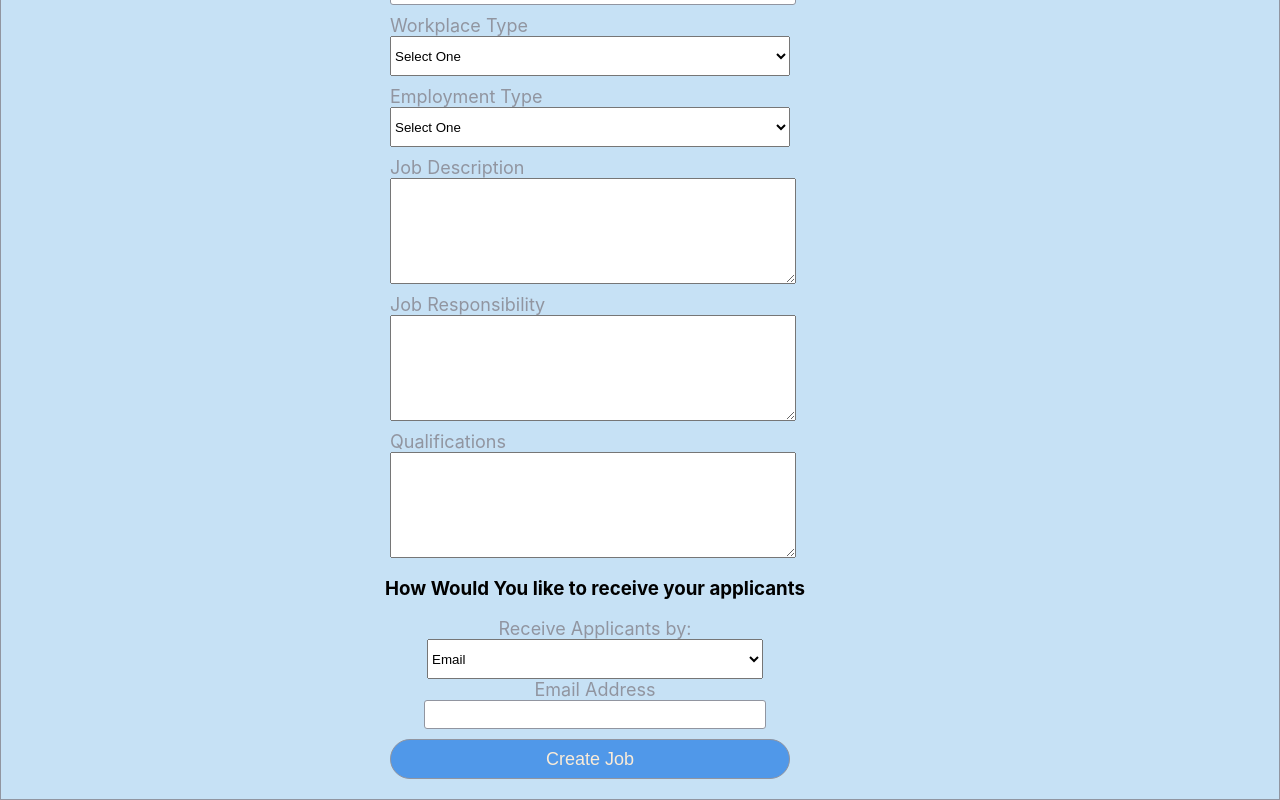
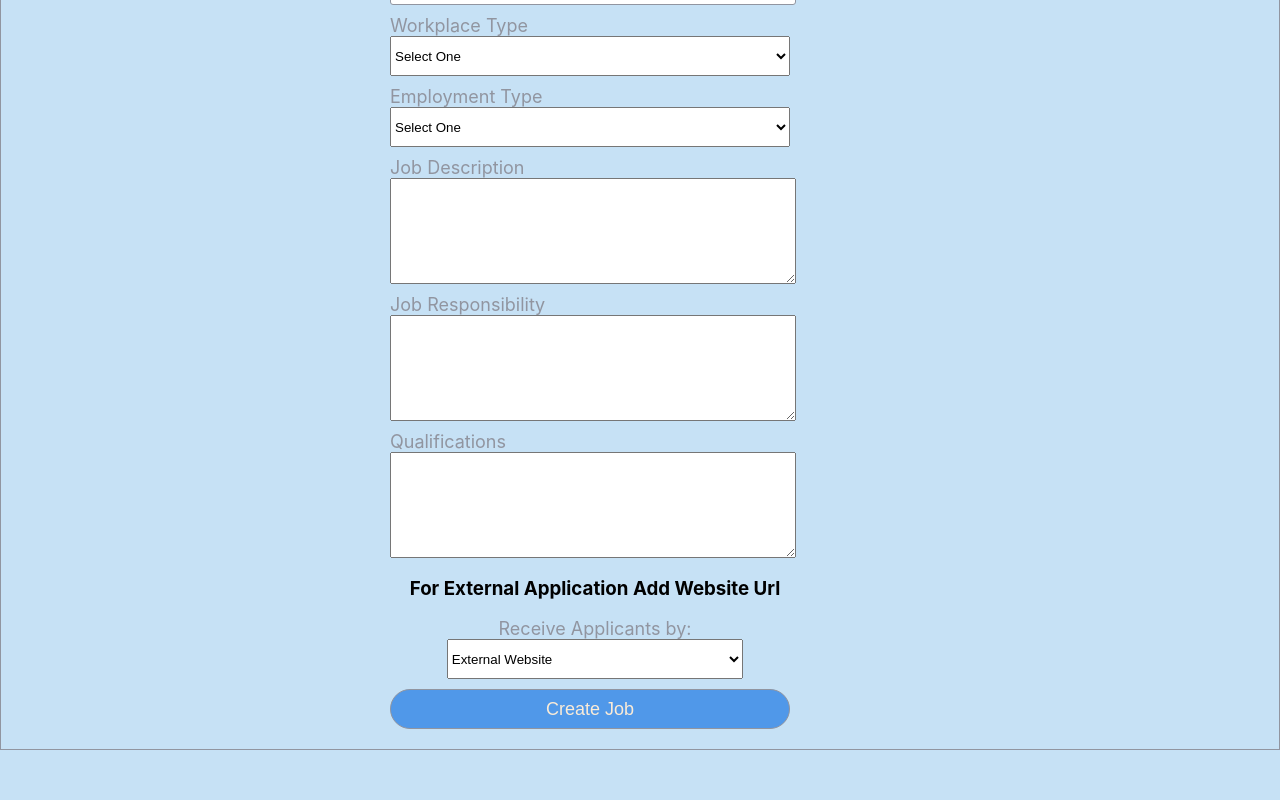
Before and after one commit to ReinhardyOdhiambo/myhr, a React (Create React App) app: page /createjob in a window 1280 px wide. Shown: the part 336-1136 px from the top of the page. After the commit the page ends 1086 px from the top, so only its background shows below. Built offline with nearby package versions, Linux system fonts and the light colour scheme; no server answers; sample sign-in values are in the browser's storage.

Commit message:
removed email point create job

```diff
--- a/src/components/Createjob.js
+++ b/src/components/Createjob.js
@@ -19,7 +19,7 @@ const Createjob = () => {
   const [workplacetype, setWorkplace] = useState();
   const [employmenttype, setEmployment] = useState();
   const [jobdescription, setDescription] = useState();
-  const [sendEmail, setSendEmail] = useState();
+  //const [sendEmail, setSendEmail] = useState();
   const [responsibility, setResponsibility] = useState();
   const [qualification, setQualifications] = useState();
   const [externalAddress, setExternalAddress] = useState("");
@@ -46,7 +46,7 @@ const Createjob = () => {
       externalAddress,
       qualification,
       date,
-      sendEmail,
+     // sendEmail,
       creator: { name: user.email, id: user.uid },
     });
     navigate("/");
@@ -169,7 +169,7 @@ const Createjob = () => {
             />
 
             <div className="applicantstyle">
-              <h3>How Would You like to receive your applicants</h3>
+              <h3>For External Application Add Website Url</h3>
 
               <label className="applylabel">Receive Applicants by: </label>
               <select
@@ -177,12 +177,7 @@ const Createjob = () => {
                 name="workplacetype"
                 onChange={(e) => {}}
               >
-                <option
-                  onClick={() => setWebsiteAddress(!websiteaddress)}
-                  value="Email"
-                >
-                  Email
-                </option>
+
                 <option
                   onClick={() => setWebsiteAddress(!websiteaddress)}
                   value="ExternalWebsite"
@@ -209,8 +204,8 @@ const Createjob = () => {
                     }}
                   />
                 </div>
-              ) : (
-                <div>
+
+               /* <div>
                   <label className="applylabel" for="applyemail">
                     {" "}
                     Email Address{" "}
@@ -226,8 +221,8 @@ const Createjob = () => {
                       setSendEmail(e.target.value);
                     }}
                   />
-                </div>
-              )}
+                </div>*/
+              ):null}
             </div>
 
             <button className="applybtn" type="submit">
```
Also changed, not shown: src/components/Footer.css (added), src/components/Footer.js (added).
